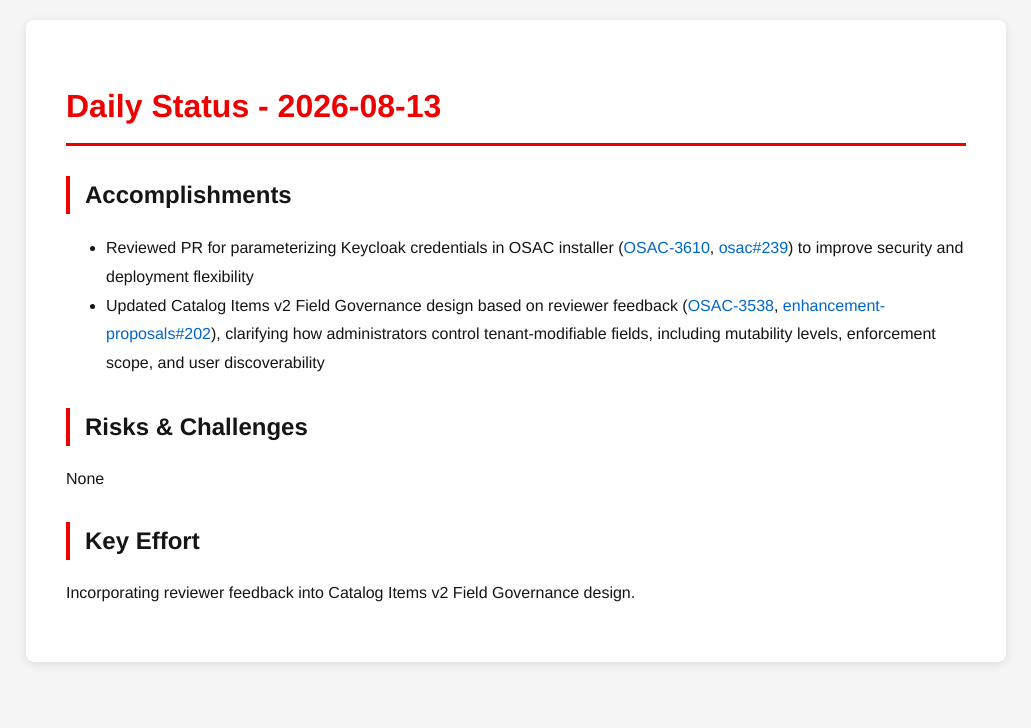
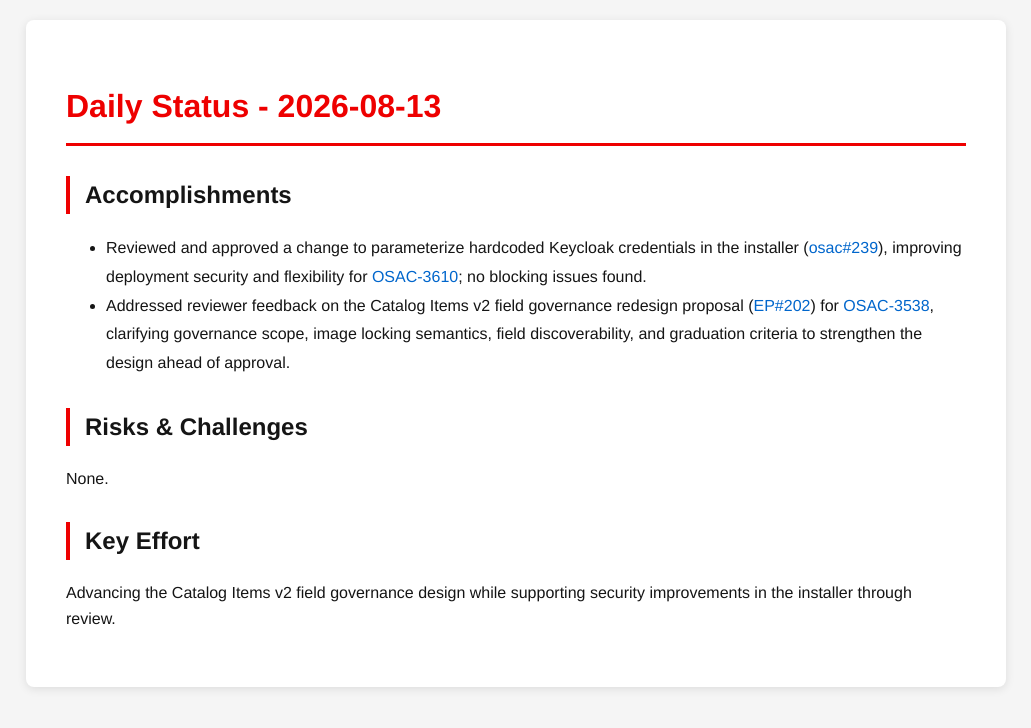
Before and after one commit to tzvatot/daily-status, a Jekyll site: the page built from 2026-08-13.md, in a window 1280 px wide. Shown: the top 728 px of the page, without its empty margins (124-1155 px from the left). Built offline with Jekyll 4.4.1, drawn with Linux system fonts in a browser that asks for light colours.

Commit message:
Daily status update - 2026-08-13

```diff
--- a/2026-08-13.md
+++ b/2026-08-13.md
@@ -7,11 +7,11 @@ date: 2026-08-13
 # Daily Status - 2026-08-13
 
 ## Accomplishments
-- Reviewed PR for parameterizing Keycloak credentials in OSAC installer ([OSAC-3610](https://redhat.atlassian.net/browse/OSAC-3610), [osac#239](https://github.com/osac-project/osac/pull/239)) to improve security and deployment flexibility
-- Updated Catalog Items v2 Field Governance design based on reviewer feedback ([OSAC-3538](https://redhat.atlassian.net/browse/OSAC-3538), [enhancement-proposals#202](https://github.com/osac-project/enhancement-proposals/pull/202)), clarifying how administrators control tenant-modifiable fields, including mutability levels, enforcement scope, and user discoverability
+- Reviewed and approved a change to parameterize hardcoded Keycloak credentials in the installer ([osac#239](https://github.com/osac-project/osac/pull/239)), improving deployment security and flexibility for [OSAC-3610](https://redhat.atlassian.net/browse/OSAC-3610); no blocking issues found.
+- Addressed reviewer feedback on the Catalog Items v2 field governance redesign proposal ([EP#202](https://github.com/osac-project/enhancement-proposals/pull/202)) for [OSAC-3538](https://redhat.atlassian.net/browse/OSAC-3538), clarifying governance scope, image locking semantics, field discoverability, and graduation criteria to strengthen the design ahead of approval.
 
 ## Risks & Challenges
-None
+None.
 
 ## Key Effort
-Incorporating reviewer feedback into Catalog Items v2 Field Governance design.
+Advancing the Catalog Items v2 field governance design while supporting security improvements in the installer through review.
```
